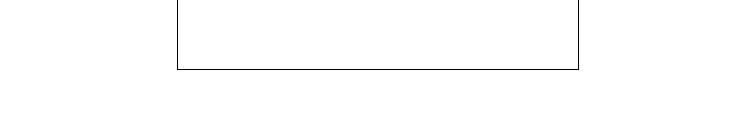
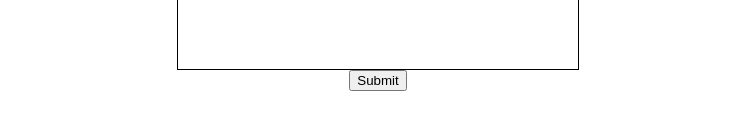
Before and after one commit to AndrewWD1/tda-site, a React (Create React App) app: page / in a window 1280 px wide. Shown: the part 470-600 px from the top of the page, without its empty margins (262-1018 px from the left). Built offline with nearby package versions, Linux system fonts and the light colour scheme.

Commit message:
Update App.tsx

```diff
--- a/src/App.tsx
+++ b/src/App.tsx
@@ -18,6 +18,7 @@ function Point({ vals }: { vals: number[] }) {
 
 export default function App() {
   const [state, updateState] = useState([] as number[][]);
+  const [img, setImg] = useState("");
 
   return (
     <div className="App">
@@ -43,6 +44,23 @@ export default function App() {
           <Point vals={point} key={index} />
         ))}
       </div>
+      <button
+        onClick={async () => {
+          const res = await fetch("https://tda-api.andrewdoumont.repl.co/", {
+            method: "POST",
+            body: JSON.stringify(state),
+            headers: {
+              "Content-Type": "application/json",
+            },
+          });
+          const imBlob = await res.blob();
+          const imageObjectURL = URL.createObjectURL(imBlob);
+          setImg(imageObjectURL);
+        }}
+      >
+        Submit
+      </button>
+      {img && <img src={img} />}
     </div>
   );
 }
```
